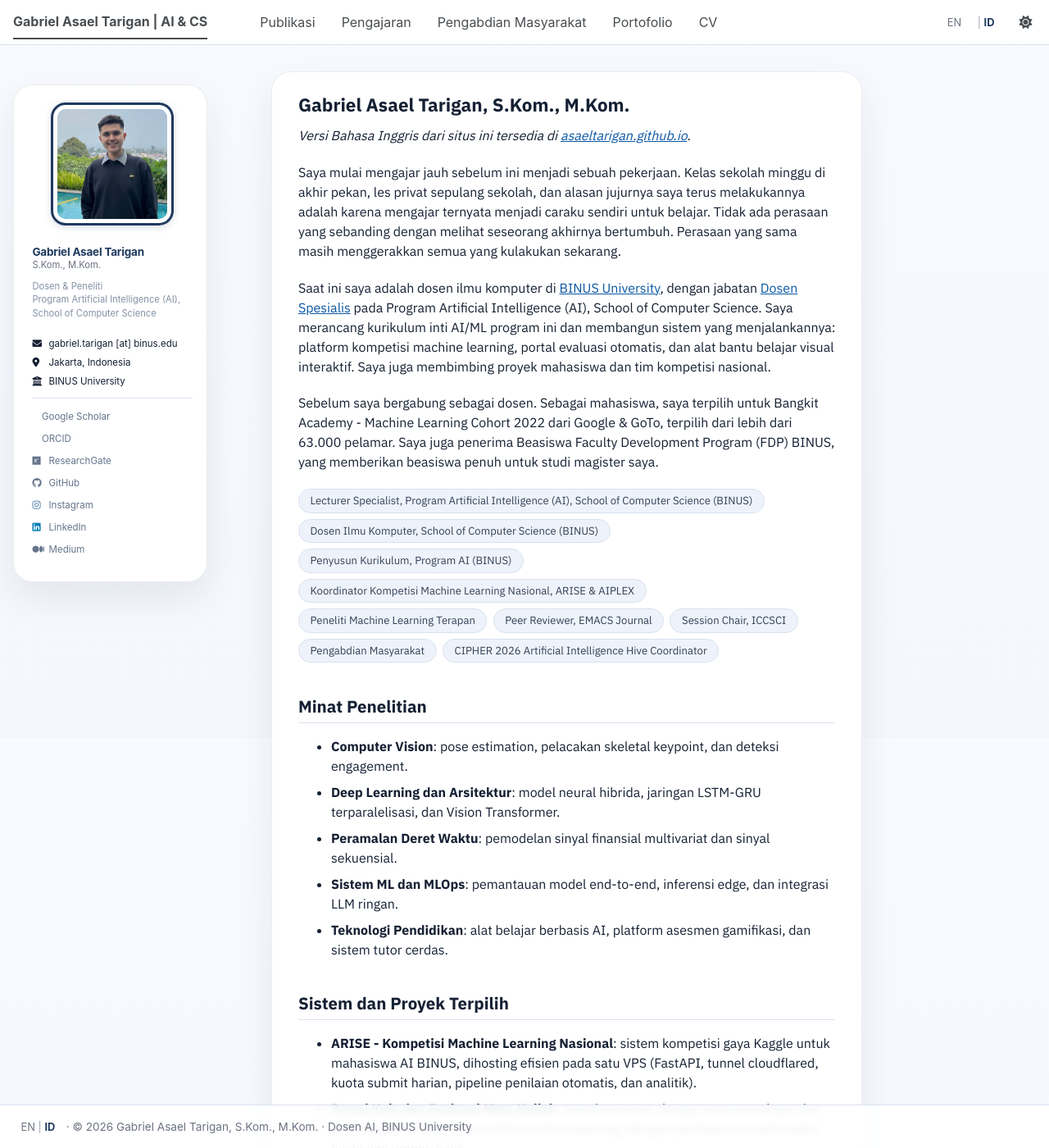
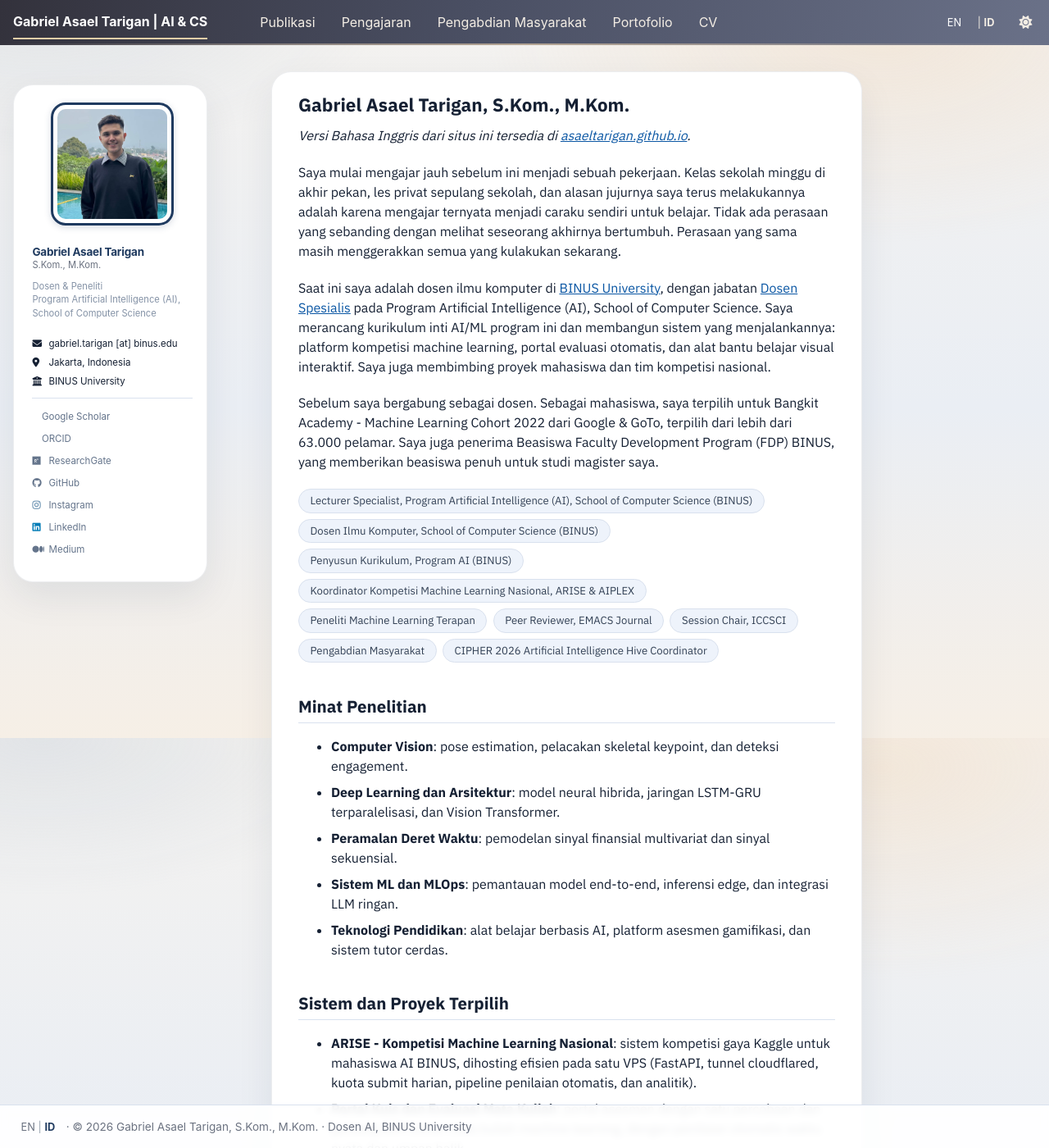
Before and after one commit to asaeltarigan/id, a Jekyll site: the page built from _pages/about.md, in a window 1280 px wide and 1400 px high. Shown: the whole window at 82% size. Built offline with Jekyll 4.4.1, drawn with Linux system fonts in a browser that asks for light colours; a style sheet for code colours, icons or effects is not loaded.

Commit message:
Desain: masthead gradien hangat dan latar biru-hangat (selaras situs EN)

```diff
--- a/_includes/head.html
+++ b/_includes/head.html
@@ -101,4 +101,4 @@
 <link rel="preconnect" href="https://fonts.gstatic.com" crossorigin>
 <link href="https://fonts.googleapis.com/css2?family=IBM+Plex+Sans:wght@400;500;600;700&display=swap" rel="stylesheet">
 <link rel="stylesheet" href="{{ base_path }}/assets/css/main.css">
-<link rel="stylesheet" href="{{ base_path }}/assets/css/custom.css?v=54">
+<link rel="stylesheet" href="{{ base_path }}/assets/css/custom.css?v=55">
--- a/assets/css/custom.css
+++ b/assets/css/custom.css
@@ -610,3 +610,108 @@ html[data-theme="dark"] h4, html[data-theme="dark"] .page__title,
 html[data-theme="dark"] .author__name { color: #e6eefc; }
 html[data-theme="dark"] .role-chips li { background: #1b2740; border-color: #2b3a57; color: #cbd5e1; }
 html[data-theme="dark"] .page__footer { border-top-color: #22304d; }
+
+/* ============================================================
+   Gradient masthead + warm-blue page wash
+   v1 (9 Nov 2026): navy->azure, too cold in review.
+   v2 (9 Nov 2026): warm slate masthead + a blue page wash warmed
+   by a cream glow. Keeps the blue identity, moves the temperature
+   up so it reads "dusk" rather than "clinical".
+   Tunable knobs: --ds-warm (cream glow strength),
+   masthead gradient stops, and the page linear-gradient end.
+   ============================================================ */
+
+:root {
+  --global-masthead-link-color: #f3ede4;
+  --global-masthead-link-color-hover: #ffffff;
+  --ds-warm: 0.30;
+  --ds-sand: #ebd0aa;
+}
+
+html[data-theme="dark"] {
+  --global-masthead-link-color: #efe9df;
+  --global-masthead-link-color-hover: #ffffff;
+  --ds-warm: 0.12;
+  --ds-sand: #d8b98f;
+}
+
+/* --- Masthead: warm slate -> dusty indigo --- */
+.masthead {
+  background: linear-gradient(100deg, #33323c 0%, #4a4f63 45%, #6a7188 100%) !important;
+  box-shadow: 0 1px 0 rgba(255, 255, 255, 0.06);
+}
+
+.masthead::after {
+  height: 2px;
+  background: linear-gradient(90deg,
+    rgba(106, 113, 136, 0) 0%,
+    rgba(206, 188, 166, 0.55) 30%,
+    rgba(235, 208, 170, 0.65) 50%,
+    rgba(206, 188, 166, 0.55) 70%,
+    rgba(106, 113, 136, 0) 100%);
+}
+
+/* The base theme paints the nav wrapper and menu items; let the gradient show */
+.masthead #site-nav,
+.masthead .greedy-nav,
+.masthead__menu-item {
+  background: transparent !important;
+  background-color: transparent !important;
+}
+
+.masthead__menu-item a,
+.masthead__menu-item a:link,
+.masthead__menu-item a:visited,
+.masthead .lang-cur,
+.masthead .lang-sep {
+  color: #f3ede4 !important;
+}
+
+.masthead__menu-item a:hover,
+.masthead__menu-item a:active,
+.masthead .lang-nav a:link,
+.masthead .lang-nav a:visited {
+  color: #ffffff !important;
+}
+
+.masthead__menu-item.selected a,
+.masthead__menu-item.selected a:hover {
+  color: #ffffff !important;
+  border-bottom-color: #e6cfa8 !important;
+}
+
+.masthead a:focus-visible {
+  outline: 2px solid #e6cfa8;
+  outline-offset: 3px;
+}
+
+/* Overflow / mobile dropdown needs a solid surface over the gradient */
+.masthead ul.hidden-links {
+  background: #42465a;
+  border-radius: 0 0 10px 10px;
+  box-shadow: 0 12px 28px rgba(30, 26, 20, 0.28);
+}
+
+.masthead ul.hidden-links .masthead__menu-item {
+  background: transparent !important;
+}
+
+/* --- Page: blue wash warmed by a cream glow --- */
+body {
+  background-image:
+    radial-gradient(780px 420px at 84% 4%, rgba(240, 206, 168, var(--ds-warm)), transparent 62%),
+    radial-gradient(700px 320px at 4% 0%, rgba(150, 172, 198, 0.20), transparent 60%),
+    linear-gradient(180deg, #f4f2ef 0%, #eaeef4 55%, #f6efe6 100%) !important;
+  background-attachment: fixed !important;
+}
+
+html[data-theme="dark"] .masthead {
+  background: linear-gradient(100deg, #262430 0%, #3a3d4c 45%, #555463 100%) !important;
+}
+
+html[data-theme="dark"] body {
+  background-image:
+    radial-gradient(780px 420px at 84% 4%, rgba(216, 185, 143, var(--ds-warm)), transparent 64%),
+    radial-gradient(700px 320px at 4% 0%, rgba(96, 116, 148, 0.18), transparent 60%),
+    linear-gradient(180deg, #121319 0%, #14161d 55%, #17151a 100%) !important;
+}
```
